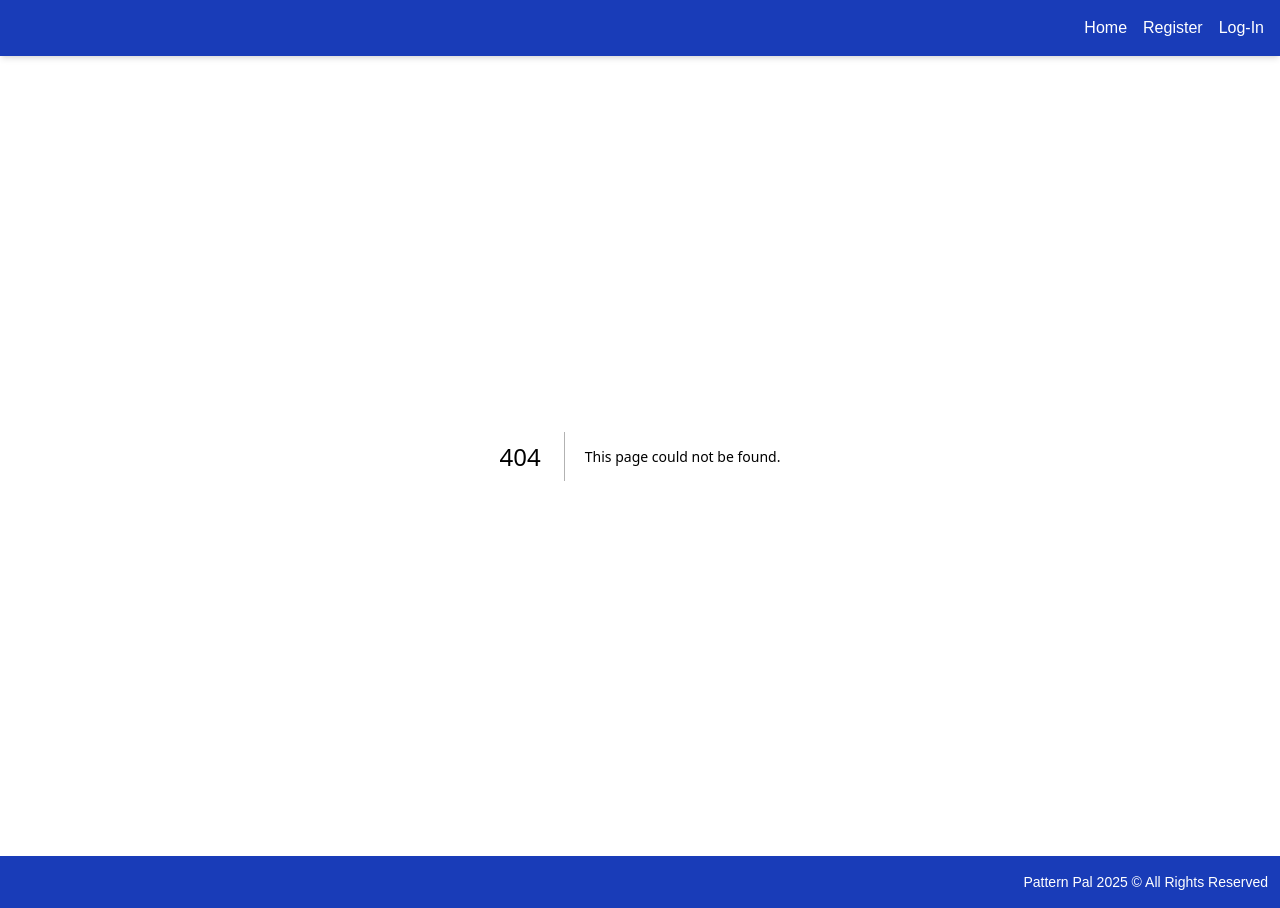
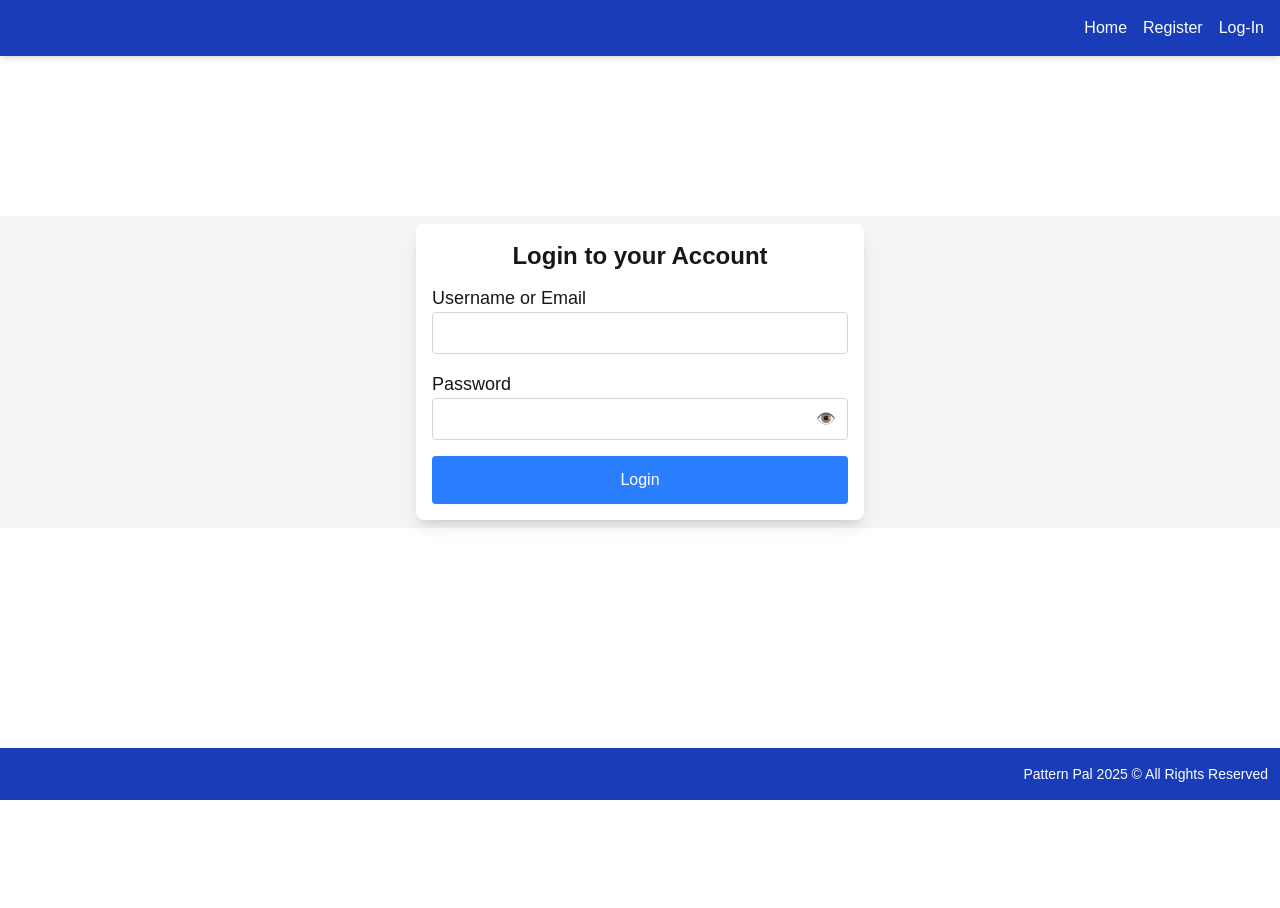
Before and after one commit to IwissManalo/PatternPal_Frontend, a Next.js app in the folder pattern_pal_frontend/: page /login in a window 1280 px wide. Before the commit this address had no page. After the commit the page ends 800 px from the top, so only its background shows below. Built offline with nearby package versions, Linux system fonts and the light colour scheme.

Commit message:
Create page.tsx

```diff
--- /dev/null
+++ b/pattern_pal_frontend/app/login/page.tsx
@@ -0,0 +1,72 @@
+"use client";
+import { useState } from 'react';
+
+export default function Login() {
+    const [formData, setFormData] = useState({
+        usernameOrEmail: '',
+        password: ''
+    });
+
+    const [showPassword, setShowPassword] = useState(false);
+
+    const handleChange = (e: React.ChangeEvent<HTMLInputElement>) => {
+        const { name, value } = e.target;
+        setFormData({
+            ...formData,
+            [name]: value
+        });
+    };
+
+    const handleSubmit = async (e: React.FormEvent) => {
+        e.preventDefault();
+        // Add login logic here
+        console.log('Login submitted:', formData);
+    };
+
+    const togglePasswordVisibility = () => {
+        setShowPassword(!showPassword);
+    };
+
+    return (
+        <div className="mt-40 flex items-center justify-center max-h-screen bg-gray-100 p-2">
+            <div className="p-4 bg-white shadow-lg rounded-lg w-full max-w-md max-h-screen overflow-auto">
+                <h1 className="text-2xl font-bold text-center mb-3">Login to your Account</h1>
+                <form onSubmit={handleSubmit} className="grid grid-cols-1 gap-4">
+                    <div>
+                        <label htmlFor="usernameOrEmail" className="block text-lg">Username or Email</label>
+                        <input
+                            type="text"
+                            id="usernameOrEmail"
+                            name="usernameOrEmail"
+                            value={formData.usernameOrEmail}
+                            onChange={handleChange}
+                            className="w-full p-2 border border-gray-300 rounded"
+                            required
+                        />
+                    </div>
+                    <div className="relative">
+                        <label htmlFor="password" className="block text-lg">Password</label>
+                        <input
+                            type={showPassword ? "text" : "password"}
+                            id="password"
+                            name="password"
+                            value={formData.password}
+                            onChange={handleChange}
+                            className="w-full p-2 border border-gray-300 rounded"
+                            required
+                        />
+                        <span
+                            onClick={togglePasswordVisibility}
+                            className="mt-7 absolute inset-y-0 right-0 pr-3 flex items-center cursor-pointer"
+                        >
+                            {showPassword ? "🙈" : "👁️"}
+                        </span>
+                    </div>
+                    <div className="col-span-1 flex justify-center">
+                        <button type="submit" className="w-full px-6 py-3 bg-blue-500 text-white rounded transition duration-300 ease-in-out transform hover:bg-blue-600">Login</button>
+                    </div>
+                </form>
+            </div>
+        </div>
+    );
+}
```
